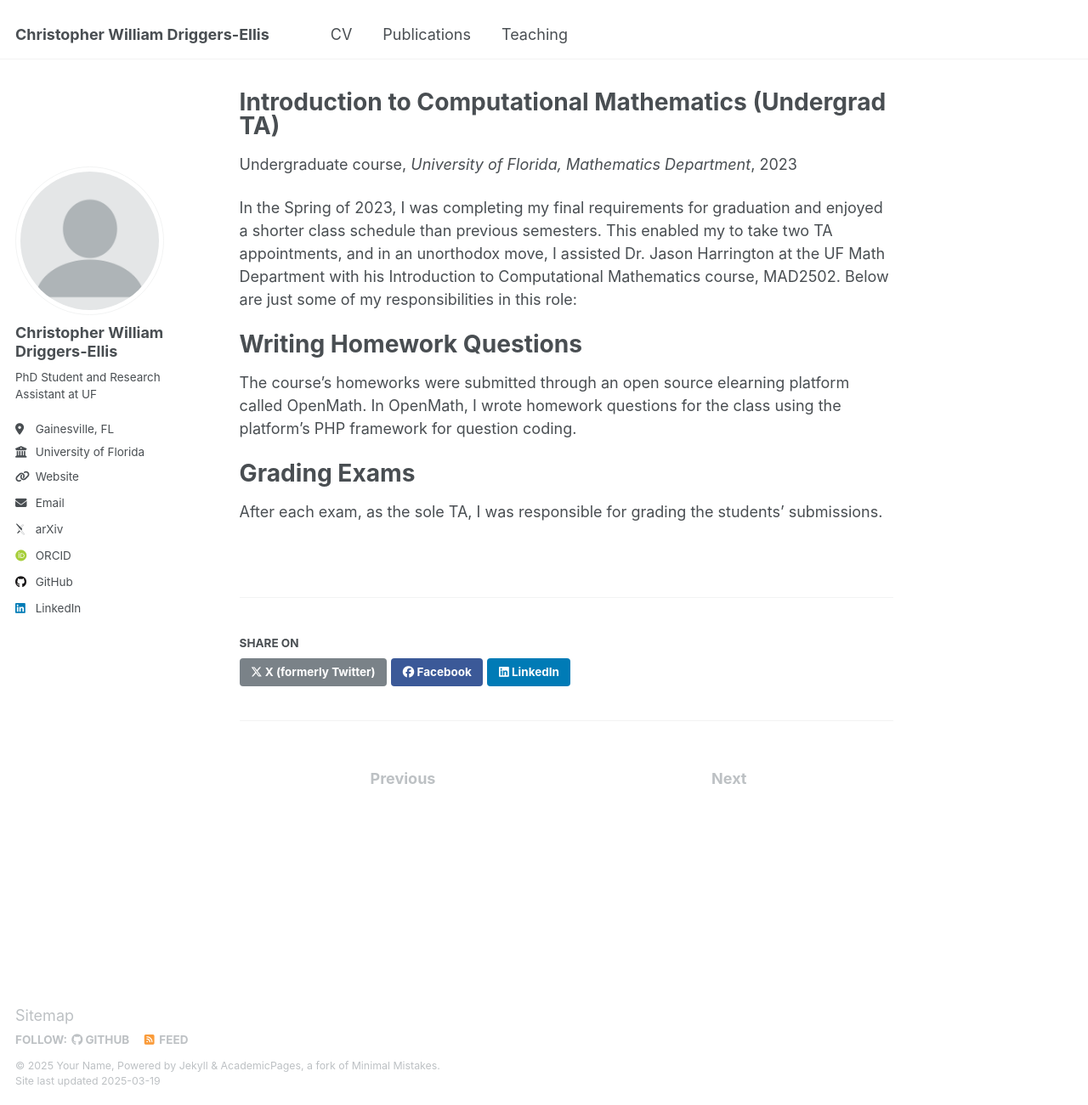
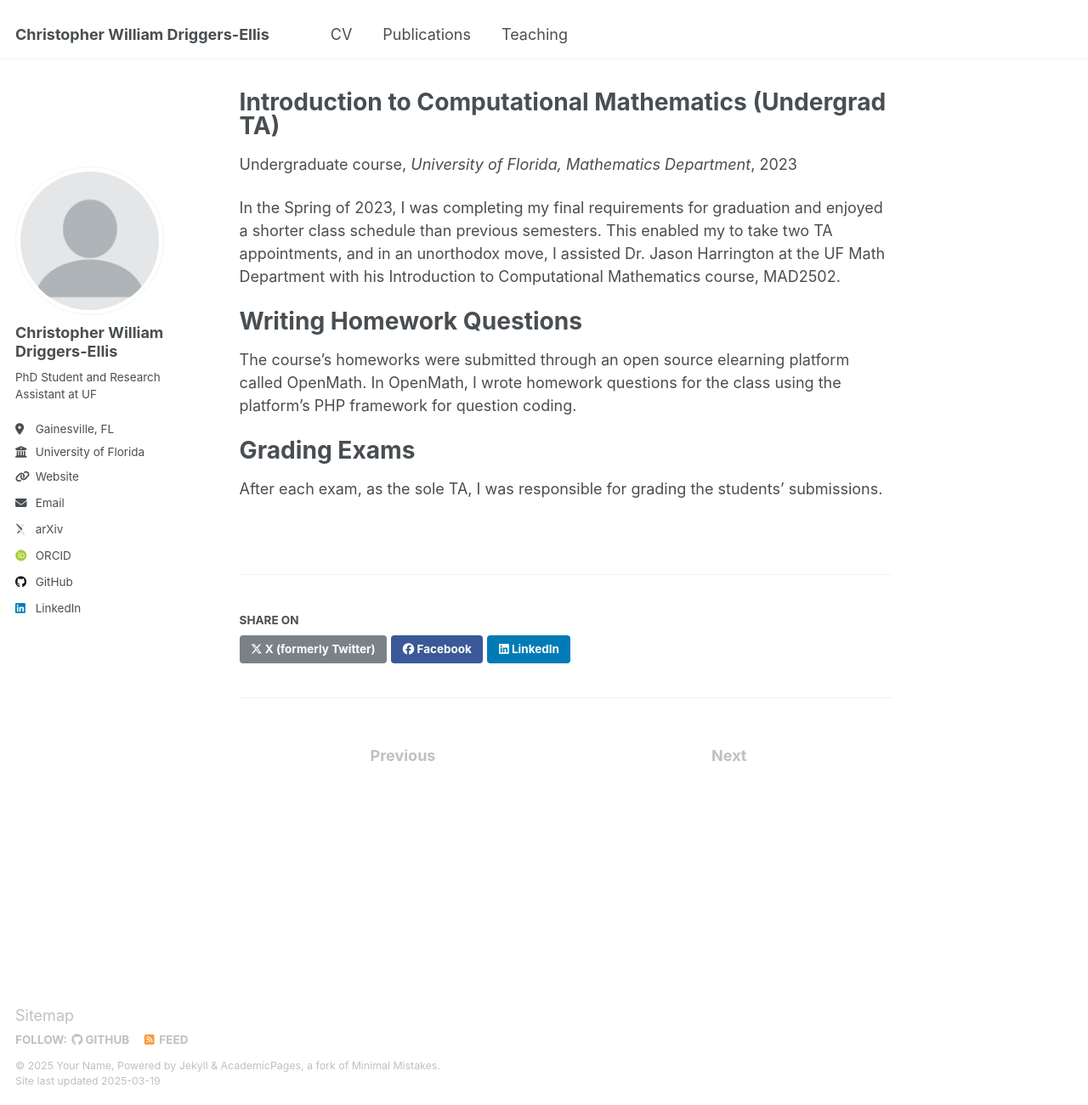
Before and after one commit to CWDE615/cwde615.github.io, a Jekyll site: the page built from _teaching/2023-spring-mad2502.md, in a window 1280 px wide and 1301 px high. Shown: the whole window at 85% size. Built offline with Jekyll 4.4.1, drawn with Linux system fonts in a browser that asks for light colours; some web fonts are replaced.

Commit message:
Update 2023-spring-mad2502.md

```diff
--- a/_teaching/2023-spring-mad2502.md
+++ b/_teaching/2023-spring-mad2502.md
@@ -11,7 +11,6 @@ location: "Gainesville, Florida, USA"
 In the Spring of 2023, I was completing my final requirements for graduation and enjoyed a shorter class schedule than previous semesters.
 This enabled my to take two TA appointments, and in an unorthodox move, I assisted Dr. Jason Harrington at the UF Math Department with his
 Introduction to Computational Mathematics course, MAD2502.
-Below are just some of my responsibilities in this role:
 
 Writing Homework Questions
 ======
```
